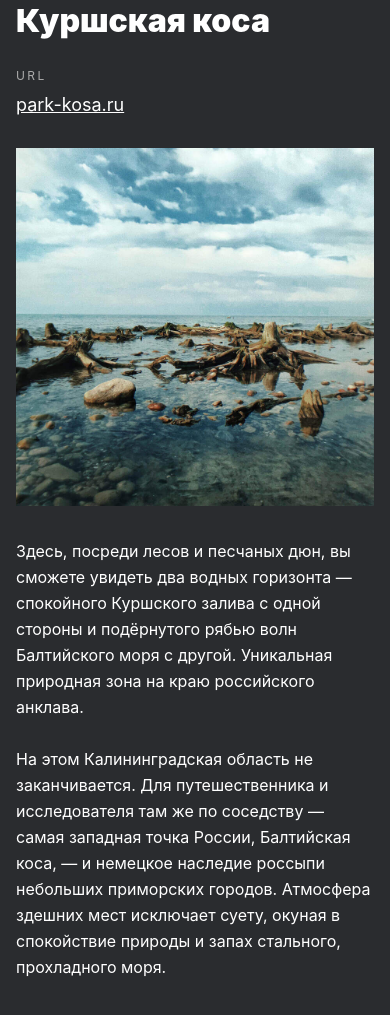
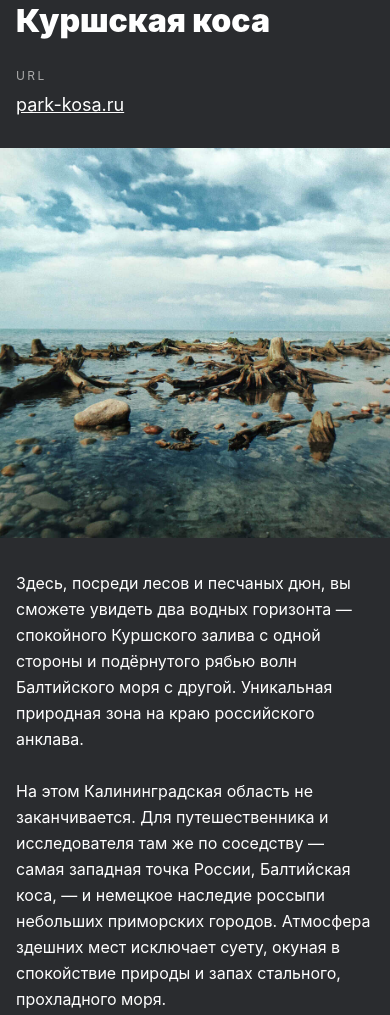
Before and after one commit to artginzburg-learning/russian-travel, a plain HTML site: page index.html in a window 390 px wide. Shown: the part 4749-5764 px from the top of the page. Drawn offline with Linux system fonts and the light colour scheme; a web font is replaced by a local one.

Commit message:
.place__image fix offset

```diff
--- a/blocks/place/__image/place__image.css
+++ b/blocks/place/__image/place__image.css
@@ -2,3 +2,10 @@
   object-fit: cover;
   max-width: 100%;
 }
+
+@media screen and (max-width: 424px) {
+  .place__image {
+    margin: 0 -16px;
+    max-width: 100vw;
+  }
+}
```
